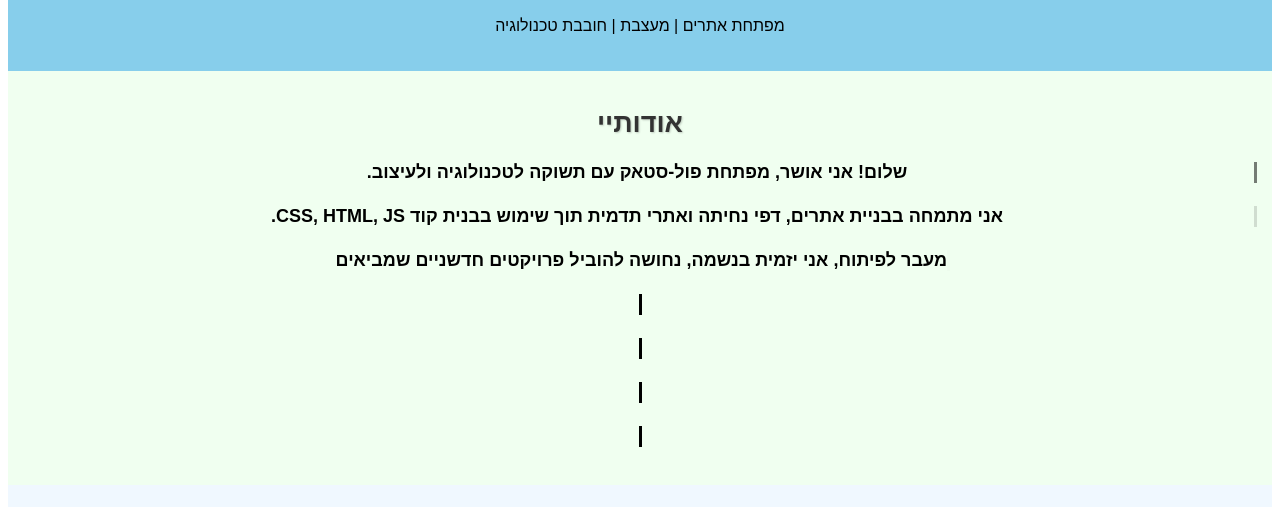
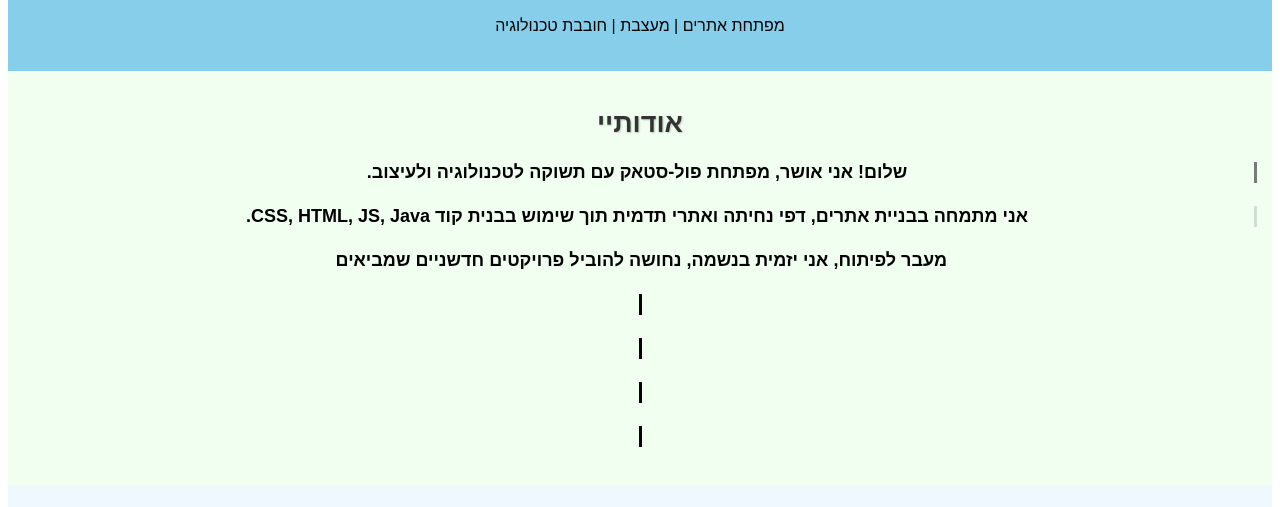
Before and after one commit to osher321/Project-Osher, a plain HTML site: page אושר אסולין.html in a window 1280 px wide. Shown: the part 267-774 px from the top of the page. Drawn offline with Linux system fonts and the light colour scheme.

Commit message:
Update אושר אסולין.html
הוספתי את שם שפת התכנות JAVA

```diff
--- a/אושר אסולין.html
+++ b/אושר אסולין.html
@@ -34,7 +34,7 @@
         <p class="bio-text"><span class="typing-animation" style="animation-delay: 0s;">שלום! אני אושר, מפתחת פול-סטאק
                 עם תשוקה לטכנולוגיה ולעיצוב.</span></p>
         <p class="bio-text"><span class="typing-animation" style="animation-delay: 2s;">אני מתמחה בבניית אתרים, דפי
-                נחיתה ואתרי תדמית תוך שימוש בבנית קוד CSS, HTML, JS.</span></p>
+                נחיתה ואתרי תדמית תוך שימוש בבנית קוד CSS, HTML, JS, Java.</span></p>
         <p class="bio-text"><span class="typing-animation" style="animation-delay: 4s;">מעבר לפיתוח, אני יזמית בנשמה,
                 נחושה להוביל פרויקטים חדשניים שמביאים ערך אמיתי.</span></p>
         <p class="bio-text"><span class="typing-animation" style="animation-delay: 6s;">שמעניקים חוויית משתמש יוצאת
```
